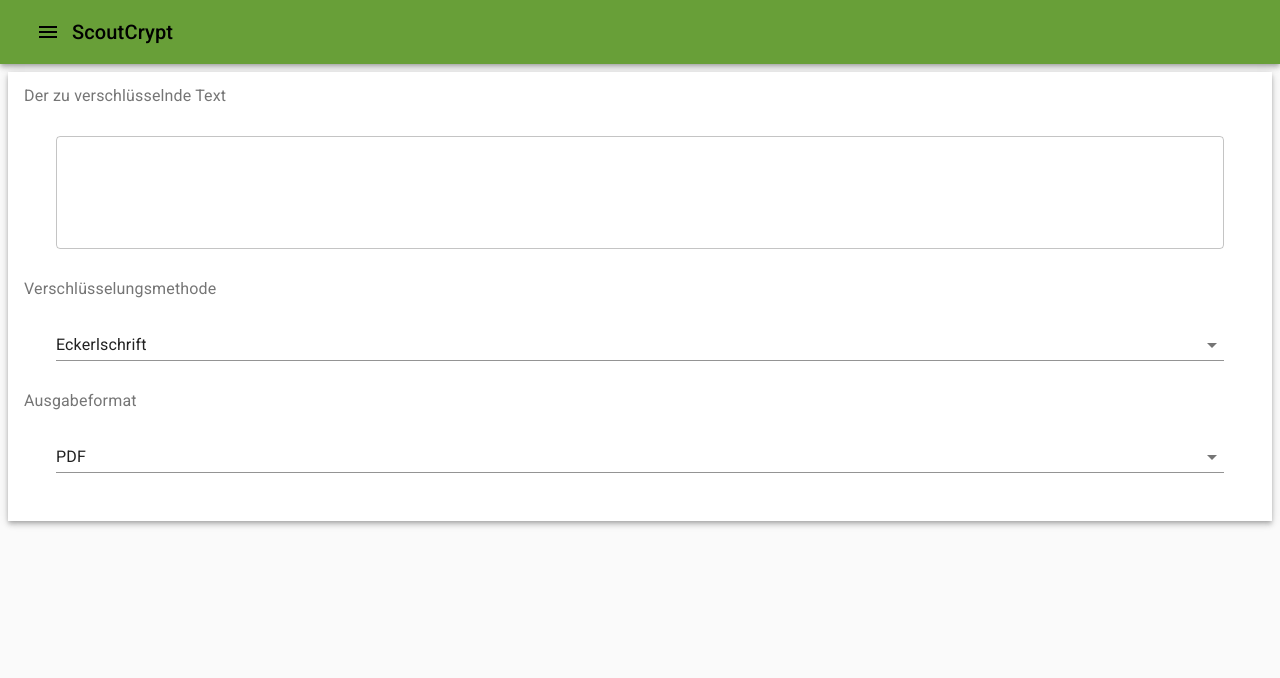
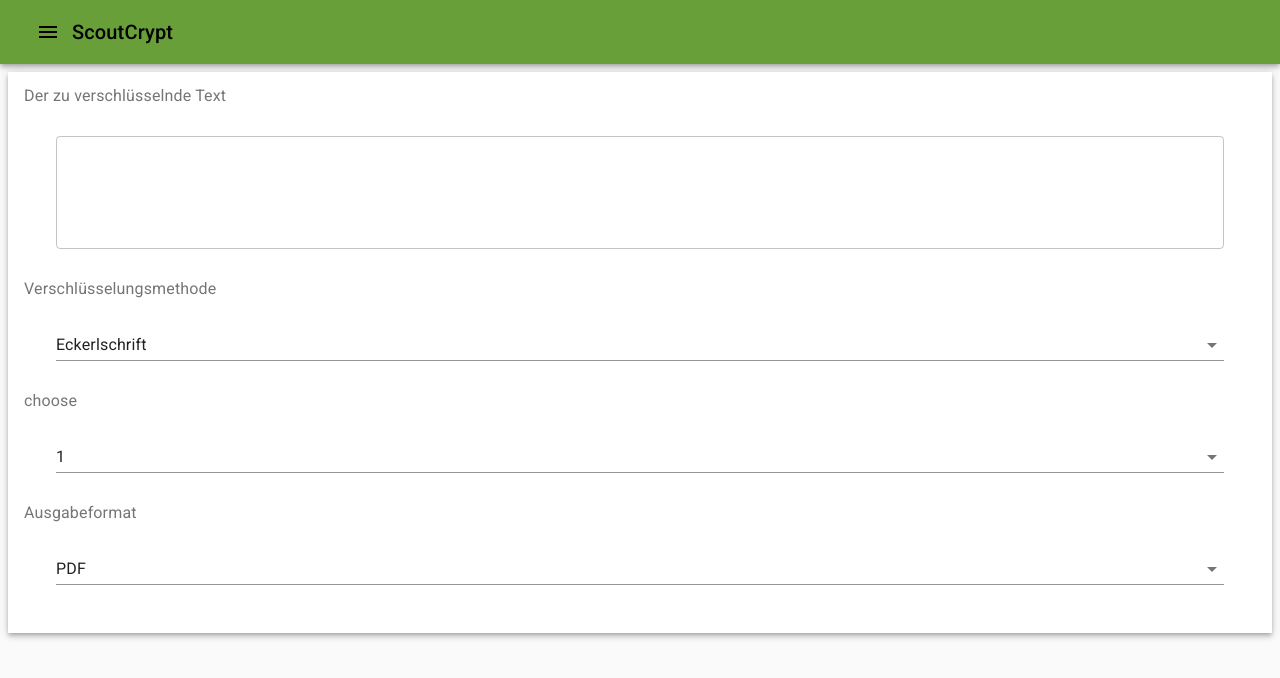
Before and after one commit to theShmoo/ScoutCrypt, a React (Create React App) app: page / in a window 1280 px wide. Shown: the top 678 px of the page. Built offline with nearby package versions, Linux system fonts and the light colour scheme.

Commit message:
added special configurations for the encryptions

```diff
--- /dev/null
+++ b/src/A1.jsx
@@ -0,0 +1,20 @@
+import React from 'react';
+
+import InputLabel from '@material-ui/core/InputLabel';
+import TextField from '@material-ui/core/TextField';
+
+export function A1Config({ method, onChange, classes }) {
+  const { shift } = method.configState;
+
+  return <>
+    <InputLabel htmlFor="a1">Shift</InputLabel>
+    <TextField
+      id="a1"
+      type="number"
+      fullWidth
+      className={classes.controlElement}
+      onChange={onChange}
+      defaultValue={shift}
+    />
+  </>
+}
--- /dev/null
+++ b/src/AN.jsx
@@ -0,0 +1,19 @@
+import React from 'react';
+
+import InputLabel from '@material-ui/core/InputLabel';
+import TextField from '@material-ui/core/TextField';
+
+export function ANConfig({ method, onChange, classes }) {
+  const { shift } = method.configState;
+  return <>
+    <InputLabel htmlFor="an">Shift</InputLabel>
+    <TextField
+      id="an"
+      type="number"
+      fullWidth
+      className={classes.controlElement}
+      onChange={onChange}
+      defaultValue={shift}
+    />
+  </>
+}
--- /dev/null
+++ b/src/GundlSpezl.jsx
@@ -0,0 +1,27 @@
+import React from 'react';
+
+import InputLabel from '@material-ui/core/InputLabel';
+import TextField from '@material-ui/core/TextField';
+
+export function GundlSpezlConfig({ method, onChange, classes }) {
+
+  const { gundl, spezl } = method.configState;
+  return <>
+    <InputLabel htmlFor="gundl">Key 1</InputLabel>
+    <TextField
+      id="gundl"
+      className={classes.controlElement}
+      fullWidth
+      onChange={onChange}
+      defaultValue={gundl}
+    />
+    <InputLabel htmlFor="spezl">Key 2</InputLabel>
+    <TextField
+      id="spezl"
+      className={classes.controlElement}
+      fullWidth
+      onChange={onChange}
+      defaultValue={spezl}
+    />
+  </>
+}
--- /dev/null
+++ b/src/PigPen.jsx
@@ -0,0 +1,15 @@
+import React from 'react';
+import ScoutSelect from './ScoutSelect.jsx'
+
+function PigPenSelect({ pigpen, onChange }) {
+  return <ScoutSelect
+    title="choose"
+    id="choose"
+    options={[{ name: "1" }, { name: "2" }, { name: "3" }]}
+    option={pigpen}
+    onChange={onChange} />
+};
+
+export function PigPenConfig({ method, onChange }) {
+  return <PigPenSelect onChange={onChange} pigpen={method.configState} />
+}
--- a/src/ScoutCryptForm.jsx
+++ b/src/ScoutCryptForm.jsx
@@ -2,14 +2,13 @@
 
 import { Methods } from './ScoutMethods.jsx'
 import { Formats } from './ScoutFormats.jsx'
+import ScoutSelect from './ScoutSelect.jsx'
 
 import { makeStyles } from '@material-ui/core/styles';
 import Paper from '@material-ui/core/Paper';
 import Grid from '@material-ui/core/Grid';
 import InputLabel from '@material-ui/core/InputLabel';
 import TextField from '@material-ui/core/TextField';
-import MenuItem from '@material-ui/core/MenuItem';
-import Select from '@material-ui/core/Select';
 
 const useStyles = makeStyles((theme) => ({
   root: {
@@ -45,28 +44,6 @@
   </>
 };
 
-function ScoutSelect({ id, title, options, option, onChange }) {
-  const classes = useStyles();
-
-  const optionItems = options.map(o => <MenuItem value={o.name} key={o.name}>{o.name}</MenuItem>);
-
-  return <>
-    <InputLabel htmlFor={id}>{title}</InputLabel>
-    <Select
-      value={option.name}
-      onChange={onChange}
-      className={classes.controlElement}
-      fullWidth
-      inputProps={{
-        name: id,
-        id: id,
-      }}
-    >
-      {optionItems}
-    </Select>
-  </>
-}
-
 function ScoutMethodSelect({ method, onChange }) {
   return <ScoutSelect
     title="Verschlüsselungsmethode"
@@ -88,13 +65,13 @@
 export default function ScoutCryptForm({ text, textChange, method, methodChange, format, formatChange }) {
 
   const classes = useStyles();
-
   return <Paper square elevation={4} className={classes.root}>
     <Grid container spacing={2}>
       <Grid item xs={12}>
         <form className={classes.form} autoComplete="off">
           <ScoutTextField text={text} onChange={textChange} />
           <ScoutMethodSelect method={method} onChange={methodChange} />
+          {method.config ? method.config({ method, methodChange, classes }) : ""}
           <ScoutFormatSelect format={format} onChange={formatChange} />
         </form>
       </Grid>
--- a/src/ScoutMethods.jsx
+++ b/src/ScoutMethods.jsx
@@ -1,8 +1,14 @@
+import { PigPenConfig } from './PigPen.jsx';
+import { GundlSpezlConfig } from './GundlSpezl.jsx';
+import { A1Config } from './A1.jsx';
+import { ANConfig } from './AN.jsx';
+
+
 export const Methods = [
-  { name: "Eckerlschrift" },
-  { name: "Gundl & Spezl" },
-  { name: "A = 1" },
-  { name: "A = N" },
+  { name: "Eckerlschrift", config: PigPenConfig, configState: { name: "1" } },
+  { name: "Gundl & Spezl", config: GundlSpezlConfig, configState: { gundl: "GUNDL", spezl: "SPEZL" } },
+  { name: "A = 1", config: A1Config, configState: { shift: 0 } },
+  { name: "A = N", config: ANConfig, configState: { shift: 13 } },
   { name: "Morse" },
 ];
 export const DefaultMethod = Methods[0];
--- /dev/null
+++ b/src/ScoutSelect.jsx
@@ -0,0 +1,34 @@
+import React from 'react';
+
+import InputLabel from '@material-ui/core/InputLabel';
+import Select from '@material-ui/core/Select';
+import MenuItem from '@material-ui/core/MenuItem';
+import { makeStyles } from '@material-ui/core/styles';
+
+const useStyles = makeStyles((theme) => ({
+  controlElement: {
+    margin: theme.spacing(4),
+  }
+}));
+
+export default function ScoutSelect({ id, title, options, option, onChange }) {
+  const classes = useStyles();
+
+  const optionItems = options.map(o => <MenuItem value={o.name} key={o.name}>{o.name}</MenuItem>);
+
+  return <>
+    <InputLabel htmlFor={id}>{title}</InputLabel>
+    <Select
+      value={option.name}
+      onChange={onChange}
+      className={classes.controlElement}
+      fullWidth
+      inputProps={{
+        name: id,
+        id: id,
+      }}
+    >
+      {optionItems}
+    </Select>
+  </>
+}
```
Also changed, not shown: 2 other files (tests, documents, lock files or other folders).
